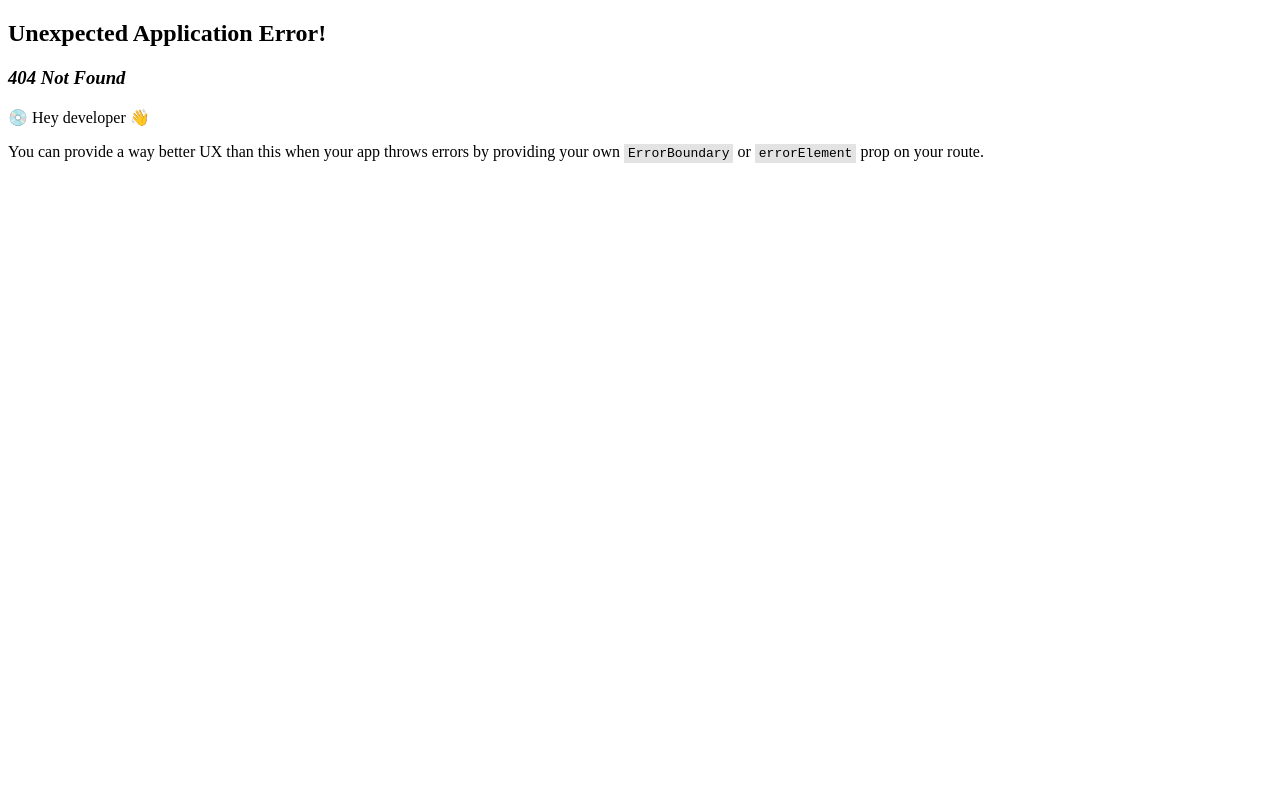
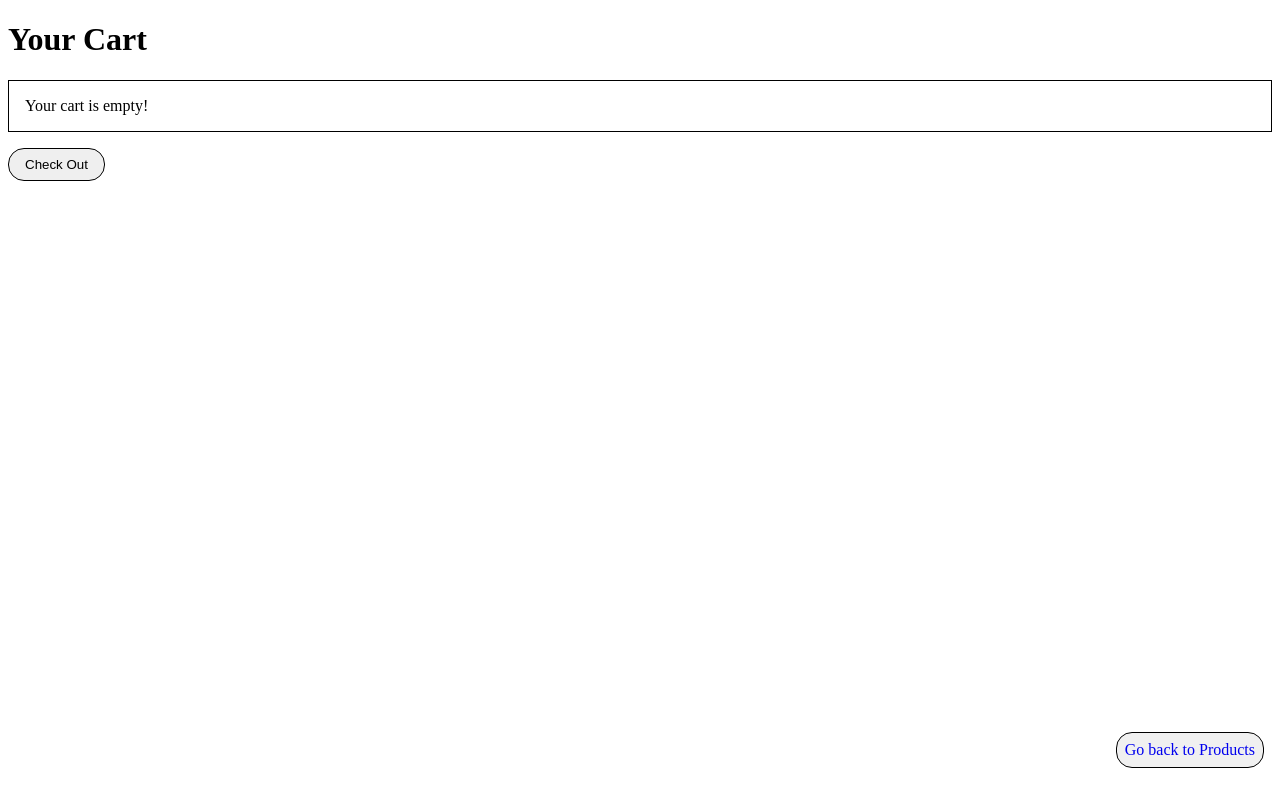
Before and after one commit to Saron-A/shopping-cart-react, a React (Vite) app: page /shopping/cart in a window 1280 px wide. Before the commit this address had no page. Built offline with nearby package versions, Linux system fonts and the light colour scheme.

Commit message:
Add checkout page

```diff
--- a/src/components/Cart.jsx
+++ b/src/components/Cart.jsx
@@ -1,11 +1,26 @@
 import React from "react";
-import { Link } from "react-router-dom";
+import { Link, useNavigate, useOutletContext } from "react-router-dom";
 
-const Cart = ({ cart }) => {
+const Cart = () => {
+  const { cart } = useOutletContext();
   //in cart we have product and quantity, item represents the product and quantity, product represents id, name, price, etc. so if we want to display the product name, we can access it through item.name or
+  let navigate = useNavigate();
+
+  const handleCheckout = () => {
+    if (cart.length <= 0) {
+      alert("Your cart is empty!");
+      return;
+    }
+
+    navigate("/shopping/checkout");
+  };
   return (
-    <div style={{}}>
+    <div>
       <h1>Your Cart</h1>
+      <div
+        className="cart"
+        style={{ border: "1px solid black", padding: "1rem" }}
+      >
         {cart.length <= 0
           ? "Your cart is empty!"
           : cart.map((item) => (
@@ -17,6 +32,20 @@ const Cart = ({ cart }) => {
                 </div>
               </li>
             ))}
+      </div>
+
+      <button
+        onClick={() => handleCheckout(cart)}
+        type="button"
+        style={{
+          border: "1px solid black",
+          borderRadius: "1rem",
+          padding: "0.5rem 1rem",
+          marginTop: "1rem",
+        }}
+      >
+        Check Out
+      </button>
 
       <Link
         to="/"
--- /dev/null
+++ b/src/components/Checkout.jsx
@@ -0,0 +1,42 @@
+import React from "react";
+import { useOutletContext } from "react-router-dom";
+
+const Checkout = () => {
+  const { cart } = useOutletContext();
+  return (
+    <div>
+      <h1>Cart Checkout Page</h1>
+      <div className="checkout">
+        <h1>Items: </h1>
+        <ul>
+          {" "}
+          {cart.map((item) => (
+            <li key={item.id}>
+              <ul
+                style={{
+                  display: "flex",
+                  flexDirection: "column",
+                  gap: "1rem",
+                }}
+              >
+                <li> {item.title}</li>
+                <li>Quantity: {item.quantity}</li>
+                <li>Price: {item.price * item.quantity}$</li>
+              </ul>
+            </li>
+          ))}
+        </ul>
+        <h2>
+          Total Price:{" "}
+          {cart.reduce(
+            (total, item) => (total += item.price * item.quantity),
+            0
+          )}
+          $
+        </h2>
+      </div>
+    </div>
+  );
+};
+
+export default Checkout;
--- a/src/components/Products.jsx
+++ b/src/components/Products.jsx
@@ -29,7 +29,7 @@ const Products = ({ setCart }) => {
     if (quantity <= 0) return; // Prevent adding products with zero or negative quantity
     const itemToAdd = { ...product, quantity }; // Create a new item with the product details and quantity
     setCart((prevCart) => [...prevCart, itemToAdd]); // Add the new item to the cart
-    navigate("/shopping"); // Navigate to the shopping page
+    navigate("/shopping/cart"); // Navigate to the shopping page
   };
 
   const incrementProduct = (id) => {
@@ -94,7 +94,7 @@ const Products = ({ setCart }) => {
             </div>
 
             <Link
-              to="shopping"
+              to="/shopping/cart"
               style={{
                 position: "fixed",
                 bottom: "2rem",
--- a/src/pages/Shopping.jsx
+++ b/src/pages/Shopping.jsx
@@ -1,13 +1,12 @@
 import React from "react";
-import { useOutletContext } from "react-router-dom";
-import Cart from "../components/Cart.jsx";
+import { Outlet, useOutletContext } from "react-router-dom";
 
 const Shopping = () => {
   const { cart, setCart } = useOutletContext();
 
   return (
     <div>
-      <Cart cart={cart} setCart={setCart} />
+      <Outlet context={{ cart, setCart }} />
     </div>
   );
 };
--- a/src/routes.jsx
+++ b/src/routes.jsx
@@ -2,6 +2,8 @@ import React from "react";
 import Homepage from "./pages/Homepage";
 import Shopping from "./pages/Shopping";
 import Layout from "./pages/Layout";
+import Cart from "./components/Cart";
+import Checkout from "./components/Checkout";
 
 const routes = [
   {
@@ -15,6 +17,20 @@ const routes = [
       {
         path: "shopping",
         element: <Shopping />,
+        children: [
+          {
+            index: true, //default route for shopping
+            element: <Cart />,
+          },
+          {
+            path: "cart", // 👈 add this
+            element: <Cart />,
+          },
+          {
+            path: "checkout",
+            element: <Checkout />,
+          },
+        ],
       },
     ],
   },
```
Lines whose indentation alone changed are shown as unchanged.
